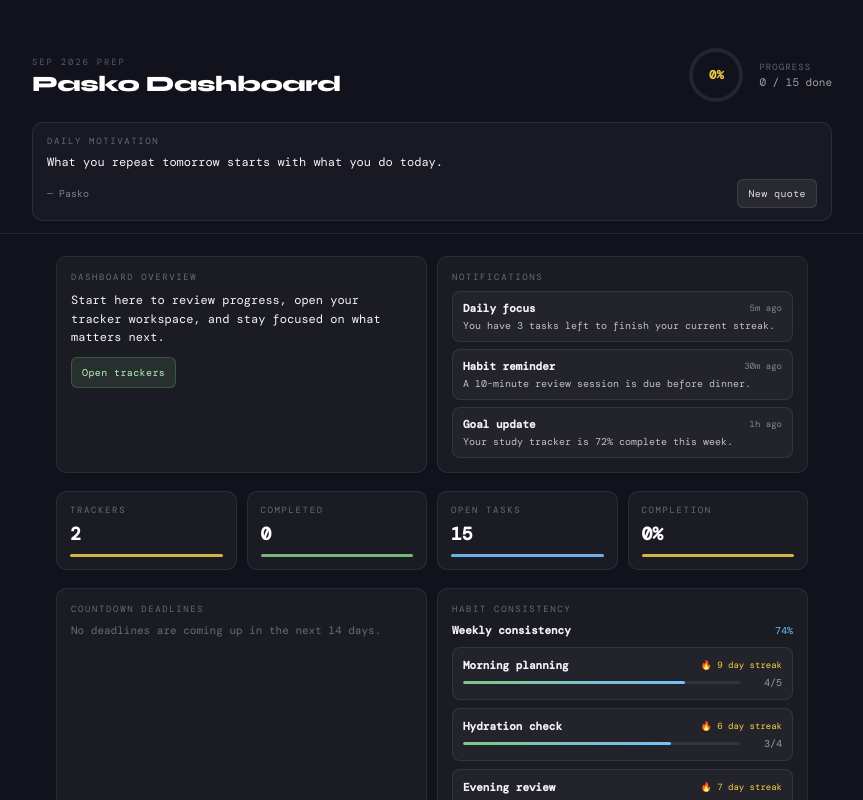
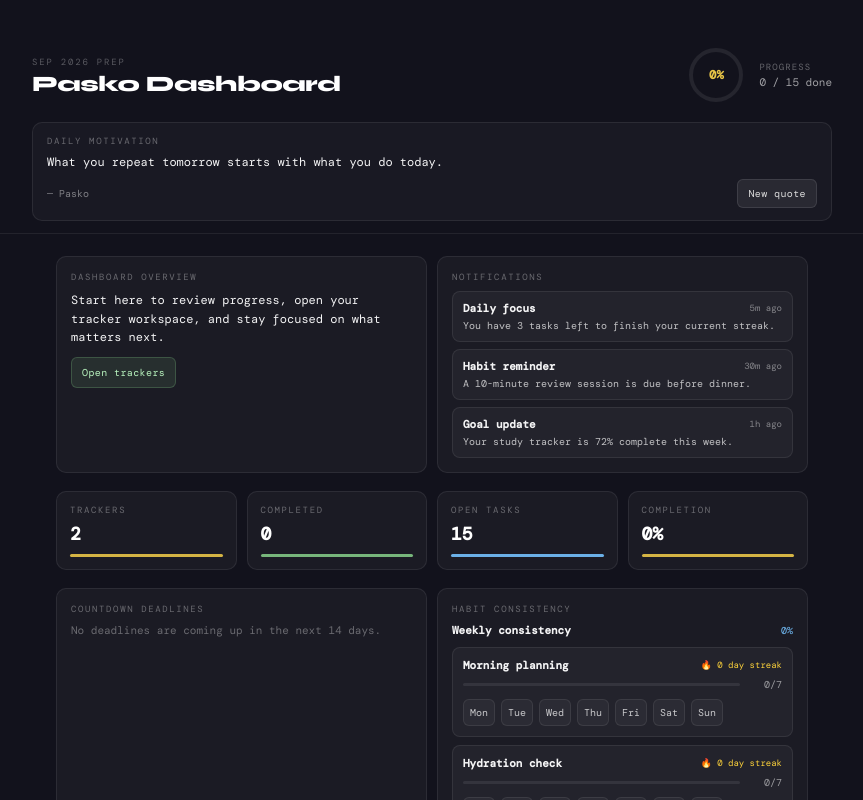
Before and after one commit to devrajAroy/personaltracker, a React (Vite) app: page / in a window 1280 px wide. Shown: the top 800 px of the page, without its empty margins (208-1071 px from the left). Built offline with nearby package versions, Linux system fonts and the light colour scheme; a web font is replaced by a local one.

Commit message:
Refine habit streak logic for consecutive days

```diff
--- a/src/PersonalProject.jsx
+++ b/src/PersonalProject.jsx
@@ -18,9 +18,9 @@ const INITIAL_NOTIFICATIONS = [
 ];
 
 const INITIAL_HABITS = [
-  { id: 1, name: "Morning planning", done: 4, target: 5, streak: 9 },
-  { id: 2, name: "Hydration check", done: 3, target: 4, streak: 6 },
-  { id: 3, name: "Evening review", done: 2, target: 3, streak: 7 },
+  { id: 1, name: "Morning planning", done: 0, target: 7, streak: 0, days: [] },
+  { id: 2, name: "Hydration check", done: 0, target: 7, streak: 0, days: [] },
+  { id: 3, name: "Evening review", done: 0, target: 7, streak: 0, days: [] },
 ];
 
 const PALETTE = ["#e8c547","#4fc3f7","#81c784","#f06292","#ce93d8","#ffab76","#51cf66","#74c0fc","#ffd43b","#ff6b6b","#a78bfa","#34d399","#fb8c00","#26c6da"];
@@ -271,6 +271,41 @@ export default function App() {
     setHabits(p => p.map(h => h.id === habitId ? { ...h, done: Math.min(h.done + 1, h.target) } : h));
   };
 
+  const DAY_ORDER = ["Mon", "Tue", "Wed", "Thu", "Fri", "Sat", "Sun"];
+
+  const getStreak = (days) => {
+    if (!days || days.length === 0) return 0;
+
+    const ordered = [...new Set(days)].sort((a, b) => DAY_ORDER.indexOf(a) - DAY_ORDER.indexOf(b));
+    let current = 1;
+
+    for (let i = 1; i < ordered.length; i += 1) {
+      const prev = DAY_ORDER.indexOf(ordered[i - 1]);
+      const curr = DAY_ORDER.indexOf(ordered[i]);
+
+      if (curr !== prev + 1) {
+        current = 1;
+      } else {
+        current += 1;
+      }
+    }
+
+    return current;
+  };
+
+  const toggleHabitDay = (habitId, day) => {
+    setHabits((prev) =>
+      prev.map((habit) => {
+        if (habit.id !== habitId) return habit;
+        const days = habit.days || [];
+        const already = days.includes(day);
+        const nextDays = already ? days.filter((item) => item !== day) : [...days, day];
+        const nextDone = Math.min(7, nextDays.length);
+        return { ...habit, days: nextDays, done: nextDone, streak: getStreak(nextDays) };
+      })
+    );
+  };
+
   const upcomingDeadlines = trackers
     .flatMap((trackerItem) => trackerItem.sections.flatMap((section) =>
       section.items
@@ -285,7 +320,7 @@ export default function App() {
     .sort((a, b) => new Date(a.dueDate) - new Date(b.dueDate));
 
   const consistencyScore = habits.length
-    ? Math.round((habits.reduce((sum, h) => sum + (h.done / h.target), 0) / habits.length) * 100)
+    ? Math.round((habits.reduce((sum, h) => sum + (h.done / 7), 0) / habits.length) * 100)
     : 0;
 
   const overall = totalProg(tracker?.sections||[]);
@@ -515,18 +550,34 @@ export default function App() {
                     <span style={{fontSize:10,color:"#74c0fc"}}>{consistencyScore}%</span>
                   </div>
                   {habits.map(habit => {
-                    const pct = Math.min(100, Math.round((habit.done / habit.target) * 100));
+                    const pct = Math.min(100, Math.round((habit.done / 7) * 100));
+                    const days = DAY_ORDER;
                     return (
-                      <button key={habit.id} onClick={() => toggleHabit(habit.id)} style={{textAlign:"left",background:"rgba(255,255,255,0.04)",border:"1px solid rgba(255,255,255,0.08)",borderRadius:8,padding:"10px 10px",cursor:"pointer",color:"#f4f4f5"}}>
-                        <div style={{display:"flex",justifyContent:"space-between",gap:8,alignItems:"center",marginBottom:4}}>
+                      <div key={habit.id} style={{background:"rgba(255,255,255,0.04)",border:"1px solid rgba(255,255,255,0.08)",borderRadius:8,padding:"10px 10px",color:"#f4f4f5"}}>
+                        <div style={{display:"flex",justifyContent:"space-between",gap:8,alignItems:"center",marginBottom:6}}>
                           <strong style={{fontSize:11}}>{habit.name}</strong>
                           <span style={{fontSize:9,color:"#ffd43b"}}>🔥 {habit.streak} day streak</span>
                         </div>
-                        <div style={{display:"flex",alignItems:"center",gap:8}}>
+                        <div style={{display:"flex",alignItems:"center",gap:8,marginBottom:8}}>
                           <div className="pbar"><div className="pfill" style={{width:`${pct}%`,background:"linear-gradient(90deg, #81c784, #74c0fc)"}}/></div>
-                          <span style={{fontSize:10,color:"rgba(255,255,255,0.55)",minWidth:34,textAlign:"right"}}>{habit.done}/{habit.target}</span>
+                          <span style={{fontSize:10,color:"rgba(255,255,255,0.55)",minWidth:34,textAlign:"right"}}>{habit.done}/7</span>
                         </div>
-                      </button>
+                        <div style={{display:"flex",gap:6,flexWrap:"wrap"}}>
+                          {days.map((day) => {
+                            const active = (habit.days || []).includes(day);
+                            return (
+                              <button
+                                key={`${habit.id}-${day}`}
+                                type="button"
+                                onClick={() => toggleHabitDay(habit.id, day)}
+                                style={{minWidth:32,padding:"6px 0",borderRadius:6,border:active ? "1px solid #81c784" : "1px solid rgba(255,255,255,0.08)",background:active ? "rgba(129,199,132,0.14)" : "rgba(255,255,255,0.04)",color:active ? "#b9f5bf" : "rgba(255,255,255,0.75)",cursor:"pointer",fontSize:10,fontFamily:"inherit"}}
+                              >
+                                {day}
+                              </button>
+                            );
+                          })}
+                        </div>
+                      </div>
                     );
                   })}
                 </div>
```
